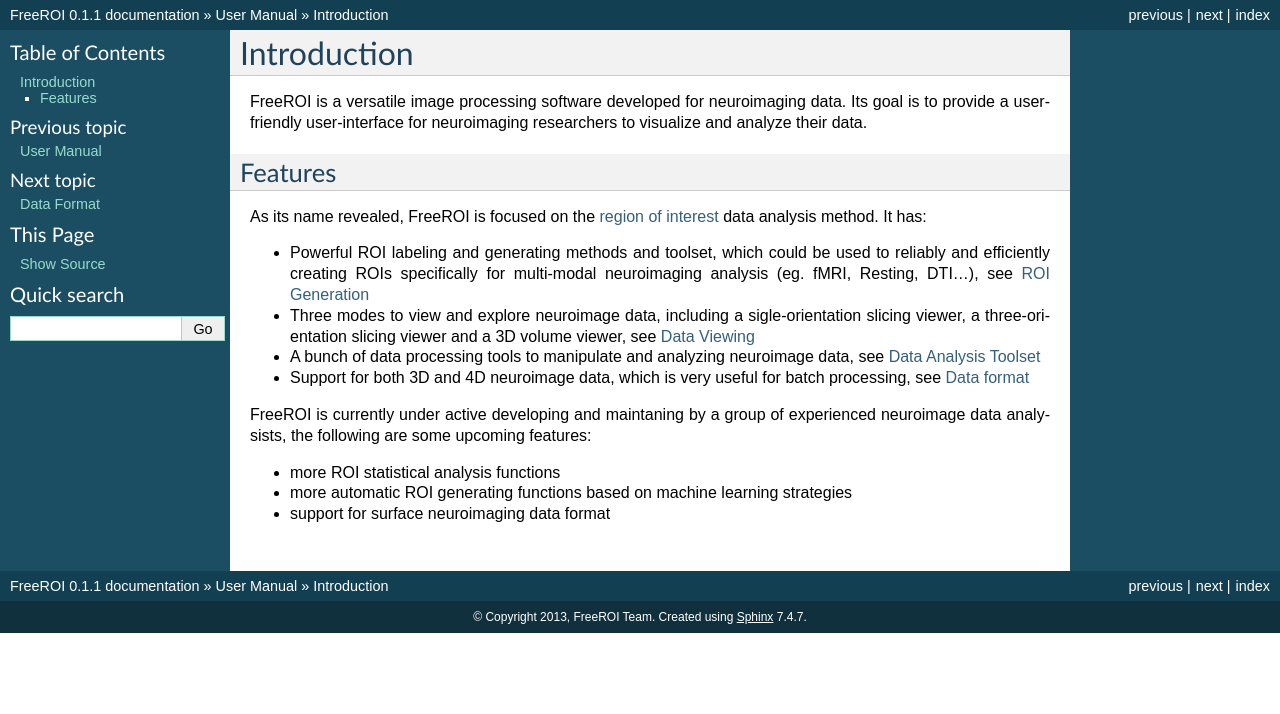
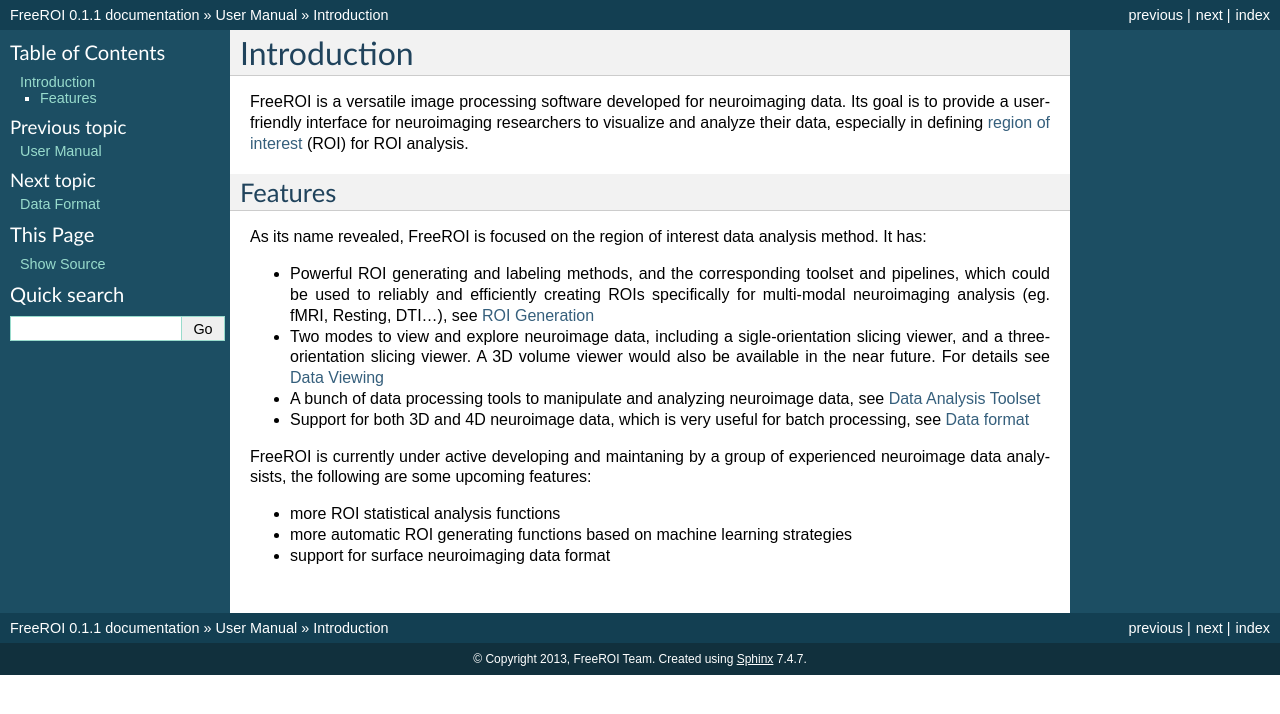
Before and after one commit to liuzhaoguo/FreeROI, a Sphinx documentation site: the page built from doc/user_manual/overview.rst, in a window 1280 px wide. Shown: the top 714 px of the page. Built offline with Sphinx 7.4.7, drawn with Linux system fonts in a browser that asks for light colours; formulas are drawn with MathJax 3.

Commit message:
update user-doc overview

```diff
--- a/doc/user_manual/overview.rst
+++ b/doc/user_manual/overview.rst
@@ -1,24 +1,38 @@
 Introduction
 ============
 
-FreeROI is a versatile image processing software developed for neuroimaging data.
-Its goal is to provide a user-friendly user-interface for neuroimaging researchers to visualize and analyze their data.
+FreeROI is a versatile image processing software developed for neuroimaging
+data. Its goal is to provide a user-friendly interface for neuroimaging
+researchers to visualize and analyze their data, especially in defining `region
+of interest <http://en.wikipedia.org/wiki/Region_of_interest>`_ (ROI) for ROI
+analysis.
 
 Features
 ---------
 
-As its name revealed, FreeROI is focused on the `region of interest <http://en.wikipedia.org/wiki/Region_of_interest>`_ data analysis method.
+As its name revealed, FreeROI is focused on the region of interest data analysis
+method.
 It has:
 
-* Powerful ROI labeling and generating methods and toolset, which could be used to reliably and efficiently creating ROIs specifically for multi-modal neuroimaging analysis (eg. fMRI, Resting, DTI...), see :ref:`ROI Generation <roi-generation>`
+* Powerful ROI generating and labeling methods, and the corresponding toolset
+  and pipelines, which could be used to reliably and efficiently creating ROIs
+  specifically for multi-modal neuroimaging analysis (eg. fMRI, Resting,
+  DTI...), see :ref:`ROI Generation <roi-generation>`
 
-* Three modes to view and explore neuroimage data, including a sigle-orientation slicing viewer, a three-orientation slicing viewer and a 3D volume viewer, see :ref:`Data Viewing <data-viewing>`
+* Two modes to view and explore neuroimage data, including a sigle-orientation
+  slicing viewer, and a three-orientation slicing viewer. A 3D volume viewer
+  would also be available in the near future. For details see :ref:`Data Viewing
+  <data-viewing>`
 
-* A bunch of data processing tools to manipulate and analyzing neuroimage data, see :ref:`Data Analysis Toolset <data-analysis-toolkit>`
+* A bunch of data processing tools to manipulate and analyzing neuroimage data,
+  see :ref:`Data Analysis Toolset <data-analysis-toolkit>`
 
-* Support for both 3D and 4D neuroimage data, which is very useful for batch processing, see :ref:`Data format <data-format>`
+* Support for both 3D and 4D neuroimage data, which is very useful for batch
+  processing, see :ref:`Data format <data-format>`
 
-FreeROI is currently under active developing and maintaning by a group of experienced neuroimage data analysists, the following are some upcoming features:
+FreeROI is currently under active developing and maintaning by a group of
+experienced neuroimage data analysists, the following are some upcoming
+features:
 
 * more ROI statistical analysis functions
 * more automatic ROI generating functions based on machine learning strategies
```
